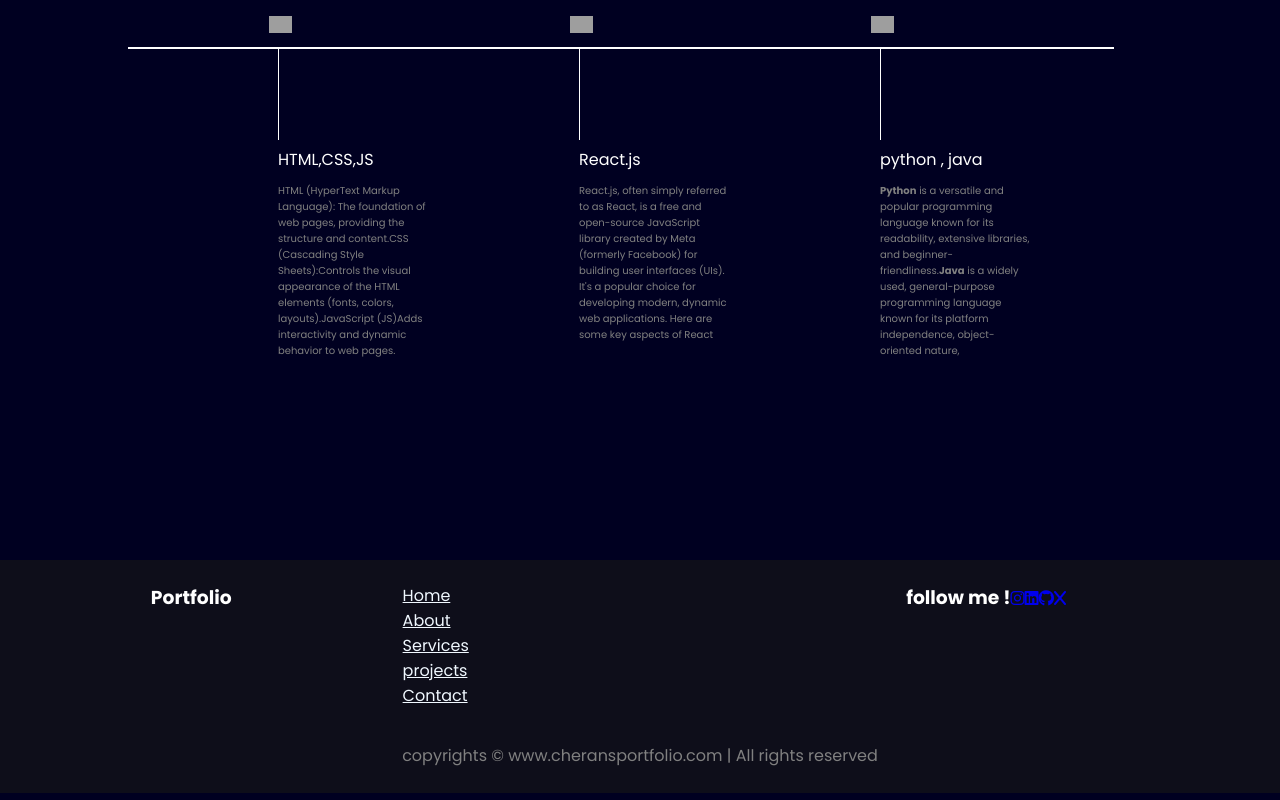
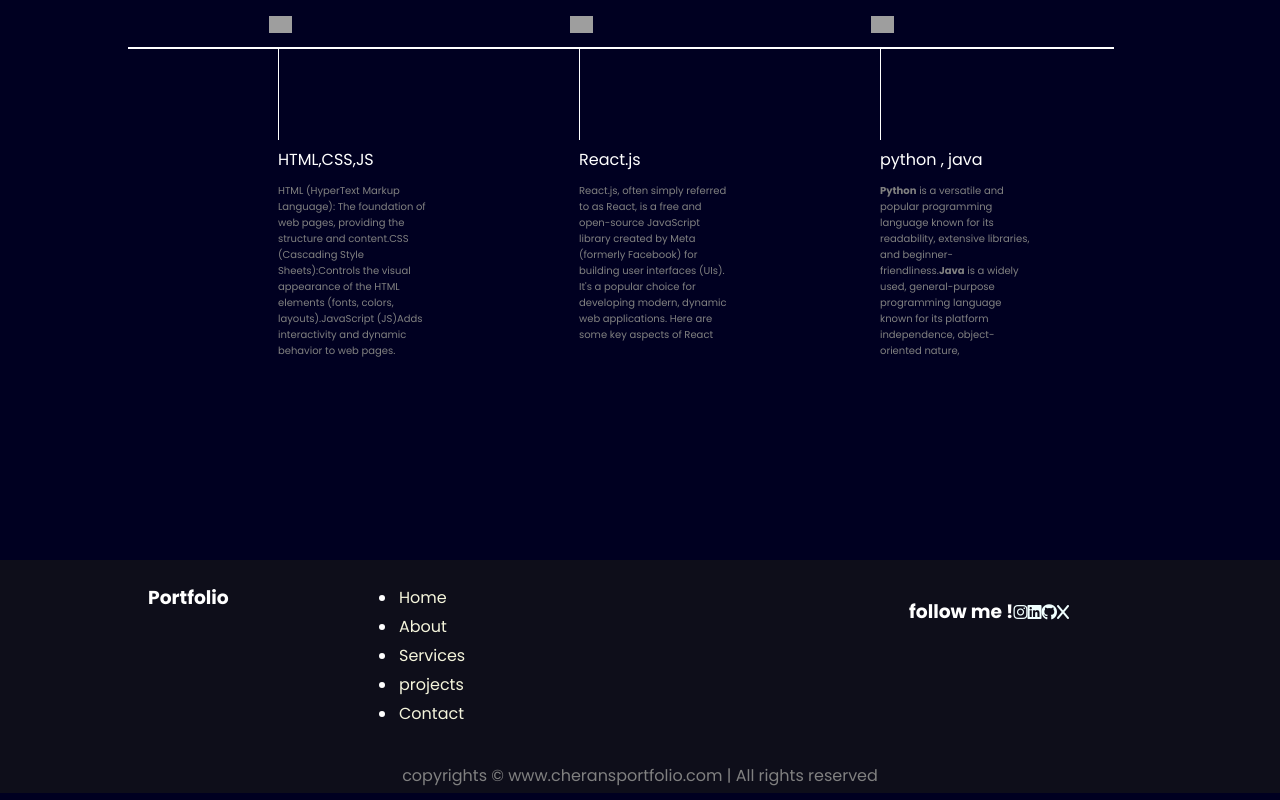
Before and after one commit to SaicharanKM/basicportfolio, a plain HTML site: page charan.com/index.html in a window 1280 px wide. Shown: the part 1073-1873 px from the top of the page. Drawn offline with nearby package versions, Linux system fonts and the light colour scheme; grey boxes are pictures that could not be loaded.

Commit message:
Update style.css

```diff
--- a/charan.com/style.css
+++ b/charan.com/style.css
@@ -4,16 +4,17 @@
 }
 
 body {
-    background-color: rgb(0, 0, 33);
-    color: white;
+    background-color: rgb(0, 0, 33);;
+    color:rgb(255, 255, 255);;
     font-family: 'poppins',sans-serif;
 }
+/*navbar*/
 nav{
     display: flex;
     justify-content: space-around;
     align-items: center;
     height: 80px;
-    background-color: rgb(13, 21, 59);
+    background-color: rgb(28, 32, 42);
 }
 nav ul{
     display: flex;
@@ -28,7 +29,7 @@ nav ul li a{
     color: rgb(255, 255, 255);
 }
 nav ul li a:hover{
-    color: rgb(144, 144, 250);
+    color: rgb(139, 139, 249);
 }
 main hr {
     border: 0;
@@ -50,6 +51,8 @@ main hr {
 .leftSection{
     font-size: 2rem;
     margin: 100px 0;
+    /*changes*/
+
 
 }
 .leftSection .buttons{
@@ -57,8 +60,8 @@ main hr {
 }
 .leftSection .btn{
     padding:12px;
-    background-color:  rgb(0, 0, 33);
-    color: beige;
+    background-color:  rgb(0, 0, 33);;
+    color: wheat;
     border-radius: 5px;
     font-size: 15px;
     cursor: pointer;
@@ -129,18 +132,20 @@ footer{
 
 
 }
-.footer ul{
-    list-style: none;
 
-}
-.footer ul a{
-
-    color: aliceblue;
-}
 .footer > div{
     width: 223px;
 }
+.footer-second a{
+    display: flex;
+   text-decoration: none;
+   color: beige;
+   padding: 2px;
+
+
+}
 footer .footer-fourth{
+    padding: 7px;
     display: flex;
     justify-content: space-between;
     align-items: baseline;
@@ -151,3 +156,7 @@ footer .footer-rights{
   color: gray;
   padding: 12px 0;
 }
+.footer-fourth a{
+    color: azure;
+    size: 4px;
+}
```
